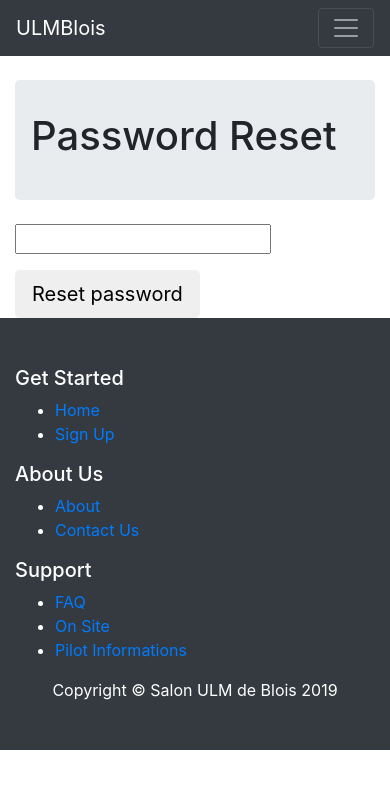
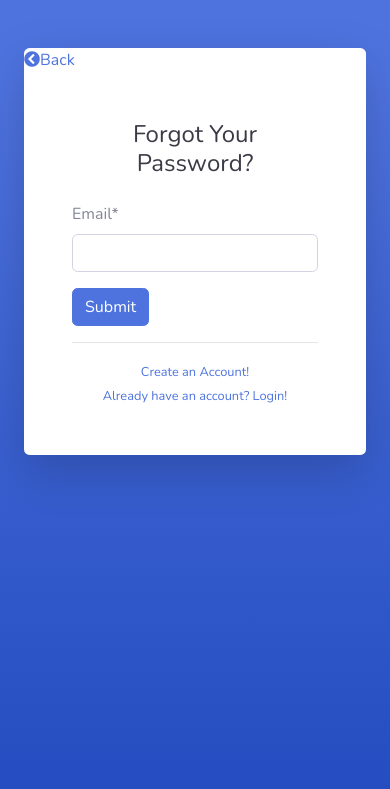
Before and after one commit to UlmBlois/website, a Django app: page /accounts/password_reset/ in a window 390 px wide. Shown: the top 789 px of the page. Run offline with Django 3.2, Linux system fonts and the light colour scheme; some libraries are stand-ins or nearby versions.

Commit message:
update password_reset

```diff
--- a/core/form.py
+++ b/core/form.py
@@ -2,7 +2,7 @@
 from django import forms
 from django.contrib.auth.forms import UserCreationForm
 from django.utils.translation import gettext_lazy as _
-from django.contrib.auth.forms import AuthenticationForm
+from django.contrib.auth.forms import AuthenticationForm, PasswordResetForm
 # Third party
 from crispy_forms.helper import FormHelper
 from crispy_forms.layout import Layout, Submit, Row, Column, Field
@@ -54,3 +54,12 @@ class LoginForm(AuthenticationForm):
             Field('password', css_class='form-group'),
             Submit('submit', _('Submit')),
         )
+
+
+class PasswordResetForm(PasswordResetForm):
+
+    def __init__(self, *args, **kwargs):
+        super().__init__(*args, **kwargs)
+        self.helper = FormHelper()
+        self.helper.form_method = 'post'
+        self.helper.add_input(Submit('submit', 'Submit', css_class='btn-primary'))
--- a/salon-ulm-blois/urls.py
+++ b/salon-ulm-blois/urls.py
@@ -17,12 +17,17 @@ from django.contrib import admin
 from django.urls import path, include
 from django.views.generic import RedirectView
 from django.conf.urls import url
+from django.contrib.auth import views as auth_views
+from core.form import PasswordResetForm
 # TODO: DEBUG ONLY
 from django.conf.urls.static import static
 from django.conf import settings
 
 
 urlpatterns = [
+    path('accounts/password_reset/',
+         auth_views.PasswordResetView.as_view(form_class=PasswordResetForm),
+         name="password_reset"),
     path('admin/', admin.site.urls),
     path('core/', include('core.urls')),
     path('accounts/', include('django.contrib.auth.urls')),
--- a/templates/registration/login.html
+++ b/templates/registration/login.html
@@ -36,6 +36,8 @@
             <div class="row">
               <div class="col-lg-6 d-none d-lg-block bg-login-image"></div>
               <div class="col-lg-6">
+                <a href="{% url 'index' %}"><i class="fas fa-chevron-circle-left"></i>{%trans 'Back'%}</a>
+
                 <div class="p-5">
                   <div class="text-center">
                     <h1 class="h4 text-gray-900 mb-4">{% trans "Welcome Back!" %}</h1>
--- a/templates/registration/password_reset_form.html
+++ b/templates/registration/password_reset_form.html
@@ -1,17 +1,69 @@
-{% extends "base_generic.html" %}
-{% load i18n %}
+{% load static %}{% load i18n %}{% load crispy_forms_tags %}
+<!DOCTYPE html>
+<html lang="en">
 
-{% block header %}
-<h1>{% trans "Password Reset"%}</h1>
-{% endblock %}
+<head>
 
-{% block content %}
-  <form action="" method="post">
-  {% csrf_token %}
-  {% if form.email.errors %}
-    {{ form.email.errors }}
-  {% endif %}
-      <p>{{ form.email }}</p>
-    <input type="submit" class="btn btn-default btn-lg" value="{%trans "Reset password"%}">
-  </form>
-{% endblock %}
+  <meta charset="utf-8">
+  <meta http-equiv="X-UA-Compatible" content="IE=edge">
+  <meta name="viewport" content="width=device-width, initial-scale=1, shrink-to-fit=no">
+  <meta name="description" content="">
+  <meta name="author" content="">
+
+  <title>{% block title %}{% trans "Salon ULM de Blois" %}{% endblock %}</title>
+
+  <!-- Custom fonts for this template-->
+  <link href="{% static 'vendor/fontawesome-free/css/all.min.css'%}" rel="stylesheet" type="text/css">
+  <link href="https://fonts.googleapis.com/css?family=Nunito:200,200i,300,300i,400,400i,600,600i,700,700i,800,800i,900,900i" rel="stylesheet">
+
+  <!-- Custom styles for this template-->
+  <link rel="stylesheet" href="{% static 'css/sb-admin-2.min.css' %}">
+
+</head>
+
+<body class="bg-gradient-primary">
+
+  <div class="container">
+
+    <div class="card o-hidden border-0 shadow-lg my-5">
+      <div class="card-body p-0">
+        <!-- Nested Row within Card Body -->
+        <div class="row">
+          <div class="col-lg-5 d-none d-lg-block bg-password-image"></div>
+          <div class="col-lg-7">
+            <a href="{% url 'index' %}"><i class="fas fa-chevron-circle-left"></i>{%trans 'Back'%}</a>
+            <div class="p-5">
+              <div class="text-center">
+                <h1 class="h4 text-gray-900 mb-4">{% trans "Forgot Your Password?" %}</h1>
+              </div>
+                {% crispy form %}
+
+              <hr>
+              <div class="text-center">
+                <a class="small" href="{% url 'signup' %}">{% trans "Create an Account!" %}</a>
+              </div>
+              <div class="text-center">
+                <a class="small" href="{% url 'login'%}">{% trans "Already have an account? Login!" %}</a>
+              </div>
+            </div>
+          </div>
+        </div>
+      </div>
+    </div>
+
+
+  </div>
+
+  <!-- Bootstrap core JavaScript-->
+  <script src="{% static 'vendor/jquery/jquery.min.js'%}"></script>
+  <script src="{% static 'vendor/bootstrap/js/bootstrap.bundle.min.js'%}"></script>
+
+  <!-- Core plugin JavaScript-->
+  <script src="{% static 'vendor/jquery-easing/jquery.easing.min.js'%}"></script>
+
+  <!-- Custom scripts for all pages-->
+  <script src="{% static 'js/sb-admin-2.min.js'%}"></script>
+
+</body>
+
+</html>
--- a/templates/registration/register.html
+++ b/templates/registration/register.html
@@ -31,6 +31,7 @@
         <div class="row">
           <div class="col-lg-5 d-none d-lg-block bg-register-image"></div>
           <div class="col-lg-7">
+            <a href="{% url 'index' %}"><i class="fas fa-chevron-circle-left"></i>{%trans 'Back'%}</a>
             <div class="p-5">
               <div class="text-center">
                 <h1 class="h4 text-gray-900 mb-4">{% trans "Create an Account!" %}</h1>
```
Also changed, not shown: meeting/form.py (+5 -7 lines).
